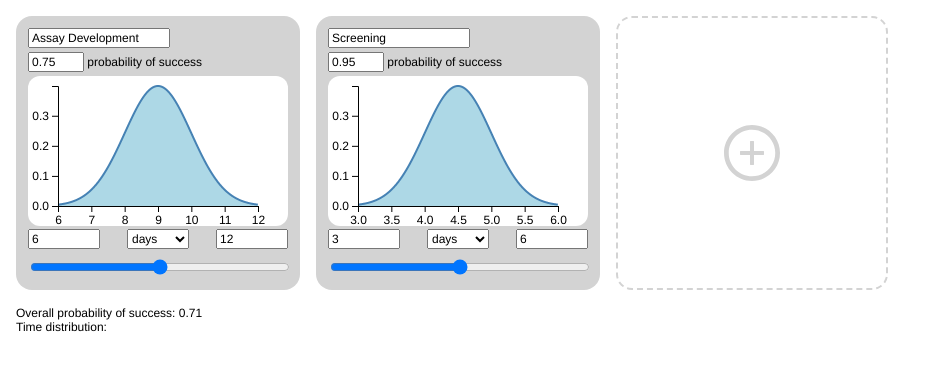
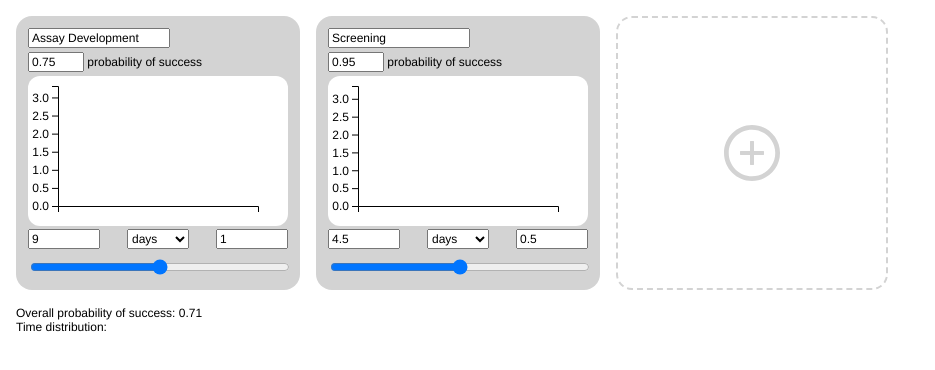
Before and after one commit to CALICAWESOME/Portfolio-Manager, a React (Create React App) app: page / in a window 1280 px wide. Shown: the top 370 px of the page, without its empty margins (0-935 px from the left). Built offline with nearby package versions, Linux system fonts and the light colour scheme.

Commit message:
Hotwire min/max inputs to mean and stdev, don't update UI yet

```diff
--- a/src/App.tsx
+++ b/src/App.tsx
@@ -6,13 +6,13 @@ import {
   addStep,
   deleteStep,
   selectGraphData,
-  setStepMaxTime,
-  setStepMinTime,
   setStepName,
   setStepProbability,
-  setStepSkew,
+  setStepTimeMean,
+  setStepTimeSkew,
+  setStepTimeStandardDeviation,
 } from "./stepsSlice";
-import { Output } from "./output";
+import { Output } from "./Output";
 import { Dispatch, UnknownAction } from "@reduxjs/toolkit";
 
 import styles from "./App.module.css";
@@ -37,13 +37,13 @@ export default connect(
             )
           }
           onSkewChange={(value) =>
-            props.dispatch(setStepSkew({ id: stepId, value }))
+            props.dispatch(setStepTimeSkew({ id: stepId, value }))
           }
           onTimeMaxChange={(value) =>
-            props.dispatch(setStepMaxTime({ id: stepId, value }))
+            props.dispatch(setStepTimeStandardDeviation({ id: stepId, value }))
           }
           onTimeMinChange={(value) =>
-            props.dispatch(setStepMinTime({ id: stepId, value }))
+            props.dispatch(setStepTimeMean({ id: stepId, value }))
           }
           step={props.state.steps.steps[stepId]}
         />
--- a/src/card/Card.tsx
+++ b/src/card/Card.tsx
@@ -3,9 +3,10 @@ import { Step } from "../types";
 import { Graph } from "./graph/Graph";
 
 import styles from "./Card.module.css";
+import { selectGraphData } from "../stepsSlice";
 
 export function Card(props: {
-  graphData: { coordinates: [number, number][]; yMax: number };
+  graphData: ReturnType<typeof selectGraphData>;
   onDelete: () => void;
   onNameChange: (value: string) => void;
   onProbabilityChange: (value: number) => void;
@@ -47,15 +48,15 @@ export function Card(props: {
       <div className={styles["time-to-completion"]}>
         <Graph
           data={props.graphData.coordinates}
-          xMax={props.step.time.max}
-          xMin={props.step.time.min}
+          xMax={props.graphData.xMax}
+          xMin={props.graphData.xMin}
           yMax={props.graphData.yMax}
         />
         <div className={styles["min-max-container"]}>
           <div className={styles.bound}>
             <input
               className={styles.number}
-              defaultValue={props.step.time.min}
+              defaultValue={props.step.time.mean}
               min={0}
               onChange={(event) =>
                 props.onTimeMinChange(parseInt(event.target.value))
@@ -71,7 +72,7 @@ export function Card(props: {
           <div className={styles.bound}>
             <input
               className={styles.number}
-              defaultValue={props.step.time.max}
+              defaultValue={props.step.time.standardDeviation}
               min={0}
               onChange={(event) =>
                 props.onTimeMaxChange(parseInt(event.target.value))
--- a/src/stepsSlice.ts
+++ b/src/stepsSlice.ts
@@ -1,15 +1,7 @@
 import { PayloadAction, createSelector, createSlice } from "@reduxjs/toolkit";
 import { Step, Steps } from "./types";
-import { range } from "d3";
-import { erf, mean, std } from "mathjs";
+import { range as d3Range } from "d3";
 import { nanoid } from "nanoid";
-
-// Math stuff
-const PDF_COEFF = 1 / Math.sqrt(2 * Math.PI);
-const STANDARD_PDF = (x: number) => PDF_COEFF * Math.exp(-0.5 * Math.pow(x, 2));
-const STANDARD_CDF = (x: number) => 0.5 * (1 + erf(x / Math.sqrt(2)));
-const SKEWED_PDF = (x: number, skew: number) =>
-  2 * STANDARD_PDF(x) * STANDARD_CDF(skew * x);
 
 // Code borrowed from https://spin.atomicobject.com/skew-normal-prng-javascript/
 const RANDOM_NORMALS = () => {
@@ -34,9 +26,6 @@ const RANDOM_SKEW_NORMAL = (skew: number = 0) => {
   return u0 >= 0 ? u1 : -u1;
 };
 
-const samples = range(10000).map(() => RANDOM_SKEW_NORMAL() * 2 + 3);
-console.log(mean(samples), std(samples));
-
 interface StepsState {
   steps: Steps;
   stepsOrder: string[];
@@ -52,18 +41,18 @@ const defaultSteps: StepsState = {
       name: "Assay Development",
       probabilityOfSuccess: 0.75,
       time: {
-        min: 6,
-        max: 12,
+        mean: 9,
         skew: 0,
+        standardDeviation: 1,
       },
     },
     default2: {
       name: "Screening",
       probabilityOfSuccess: 0.95,
       time: {
-        min: 3,
-        max: 6,
+        mean: 4.5,
         skew: 0,
+        standardDeviation: 0.5,
       },
     },
   },
@@ -74,9 +63,9 @@ const defaultNewStep: Step = {
   name: "New Step",
   probabilityOfSuccess: 0.95,
   time: {
-    min: 3,
-    max: 6,
+    mean: 4.5,
     skew: 0,
+    standardDeviation: 0.5,
   },
 };
 
@@ -95,18 +84,6 @@ const stepsReducer = createSlice({
       delete state.steps[idToDelete];
       state.stepsOrder = state.stepsOrder.filter((id) => id !== idToDelete);
     },
-    setStepMinTime: (
-      state,
-      action: PayloadAction<{ id: string; value: number }>
-    ) => {
-      state.steps[action.payload.id].time.min = action.payload.value;
-    },
-    setStepMaxTime: (
-      state,
-      action: PayloadAction<{ id: string; value: number }>
-    ) => {
-      state.steps[action.payload.id].time.max = action.payload.value;
-    },
     setStepName: (
       state,
       action: PayloadAction<{ id: string; value: string }>
@@ -121,11 +98,24 @@ const stepsReducer = createSlice({
       state.steps[action.payload.id].probabilityOfSuccess =
         action.payload.value;
     },
-    setStepSkew: (
+    setStepTimeSkew: (
       state,
       action: PayloadAction<{ id: string; value: number }>
     ) => {
       state.steps[action.payload.id].time.skew = action.payload.value;
+    },
+    setStepTimeMean: (
+      state,
+      action: PayloadAction<{ id: string; value: number }>
+    ) => {
+      state.steps[action.payload.id].time.mean = action.payload.value;
+    },
+    setStepTimeStandardDeviation: (
+      state,
+      action: PayloadAction<{ id: string; value: number }>
+    ) => {
+      state.steps[action.payload.id].time.standardDeviation =
+        action.payload.value;
     },
   },
   selectors: {
@@ -133,15 +123,22 @@ const stepsReducer = createSlice({
       (state: StepsState) => state,
       (state: StepsState, stepId: string) => state.steps[stepId].time,
       (_, time: Step["time"]) => {
-        const mean = (time.max + time.min) / 2;
-        // Show six standard deviations
-        const scale = (time.max - time.min) / 6;
-        // Approximately 1000 steps
-        const step = scale / 166;
+        const numBins = 4; // bins per stdev
+        const binWidth = 1 / numBins;
+        const bins = Array();
 
-        return range(time.min, time.max, step).reduce(
+        const numSamples = 1000;
+        const increment = numBins / numSamples;
+
+        return d3Range(numSamples).reduce(
           (accumulator, x) => {
-            const y = SKEWED_PDF((x - mean) / scale, time.skew);
+            // const y = SKEWED_PDF((x - mean) / scale, time.skew);
+            // const y = SKEWED_PDF_2(x, mean, scale, time.skew);
+            // const y = SKEWED_PDF_3((x - mean) / scale, scale, time.skew);
+            const y = RANDOM_SKEW_NORMAL(time.skew);
+
+            const bin = Math.floor(y / binWidth);
+            bins[bin] = bins[bin] + increment || increment;
 
             // Push coordinates to data
             accumulator.coordinates.push([x, y]);
@@ -155,6 +152,8 @@ const stepsReducer = createSlice({
           },
           {
             coordinates: [] as [number, number][],
+            xMax: Number.POSITIVE_INFINITY,
+            xMin: Number.NEGATIVE_INFINITY,
             yMax: 0,
           }
         );
@@ -166,11 +165,11 @@ const stepsReducer = createSlice({
 export const {
   addStep,
   deleteStep,
-  setStepMinTime,
-  setStepMaxTime,
   setStepName,
   setStepProbability,
-  setStepSkew,
+  setStepTimeMean,
+  setStepTimeSkew,
+  setStepTimeStandardDeviation,
 } = stepsReducer.actions;
 export const { selectGraphData } = stepsReducer.selectors;
 export default stepsReducer.reducer;
```
Also changed, not shown: src/types.ts (+4 -4 lines).
